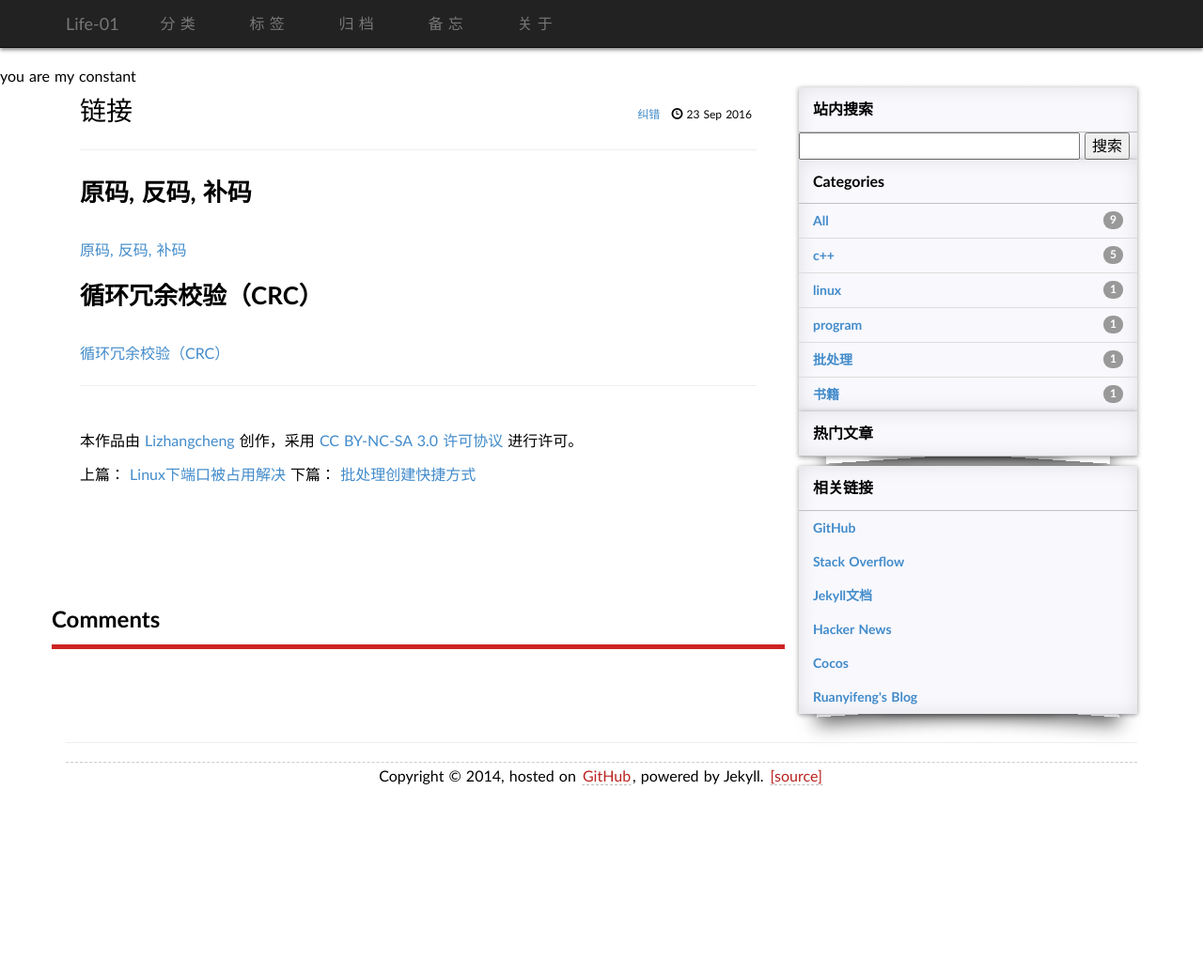
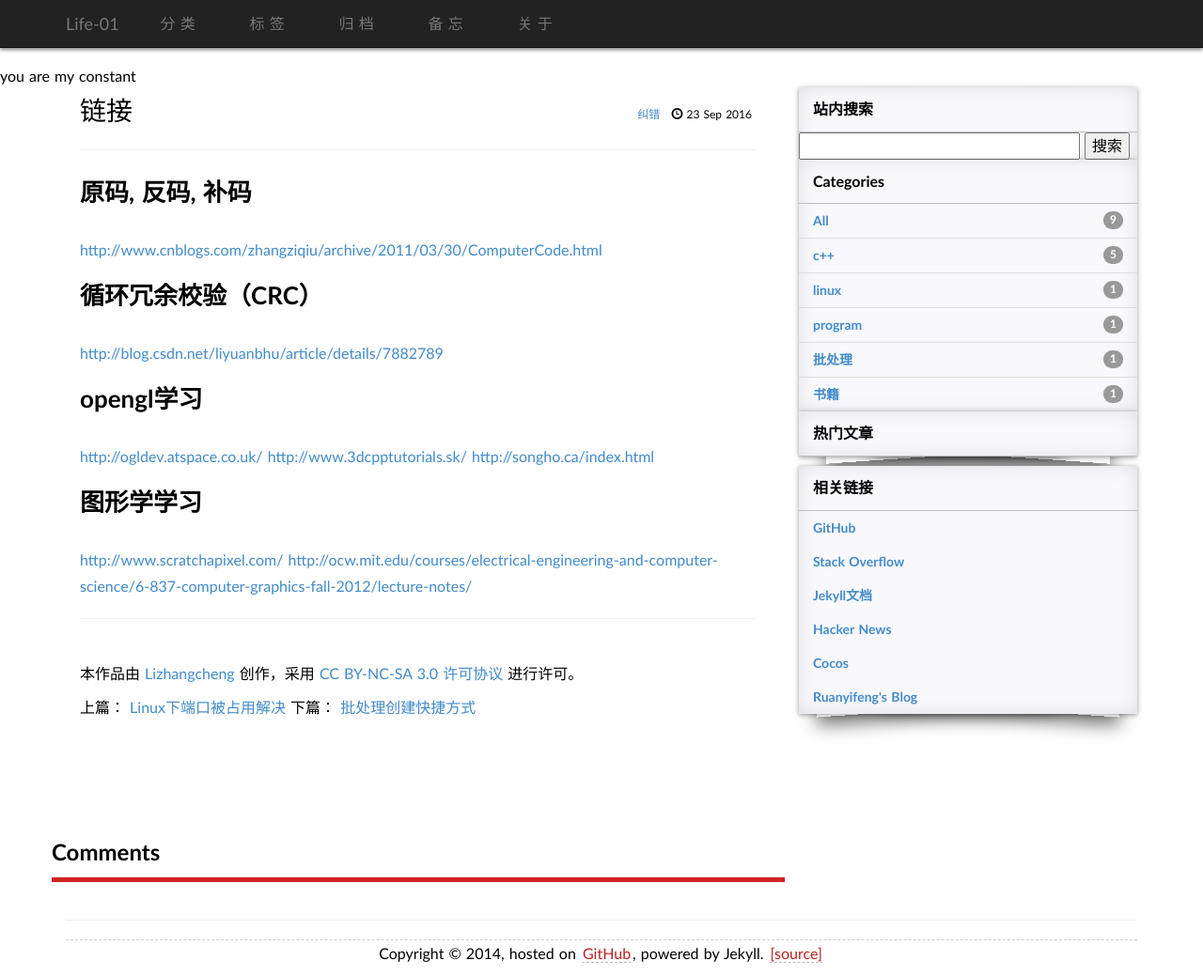
Before and after one commit to eryue/eryue.github.io, a Jekyll site: the page built from _posts/2016-09-23-链接.md, in a window 1280 px wide and 1039 px high. Shown: the whole window at 94% size. Built offline with Jekyll 4.4.1, drawn with Linux system fonts in a browser that asks for light colours; some web fonts are replaced; comment, search, counter and statistics services are not loaded.

Commit message:
change blog

```diff
--- a/_posts/2016-09-23-链接.md
+++ b/_posts/2016-09-23-链接.md
@@ -8,7 +8,16 @@ tags:
 ---
 
 ## 原码, 反码, 补码
-[原码, 反码, 补码](http://www.cnblogs.com/zhangziqiu/archive/2011/03/30/ComputerCode.html)
+[http://www.cnblogs.com/zhangziqiu/archive/2011/03/30/ComputerCode.html](http://www.cnblogs.com/zhangziqiu/archive/2011/03/30/ComputerCode.html)
 
 ## 循环冗余校验（CRC）
-[循环冗余校验（CRC）](http://blog.csdn.net/liyuanbhu/article/details/7882789)
+[http://blog.csdn.net/liyuanbhu/article/details/7882789](http://blog.csdn.net/liyuanbhu/article/details/7882789)
+
+## opengl学习
+[http://ogldev.atspace.co.uk/](http://ogldev.atspace.co.uk/)
+[http://www.3dcpptutorials.sk/](http://www.3dcpptutorials.sk/)
+[http://songho.ca/index.html](http://songho.ca/index.html)
+
+## 图形学学习
+[http://www.scratchapixel.com/](http://www.scratchapixel.com/)
+[http://ocw.mit.edu/courses/electrical-engineering-and-computer-science/6-837-computer-graphics-fall-2012/lecture-notes/](http://ocw.mit.edu/courses/electrical-engineering-and-computer-science/6-837-computer-graphics-fall-2012/lecture-notes/)
```
